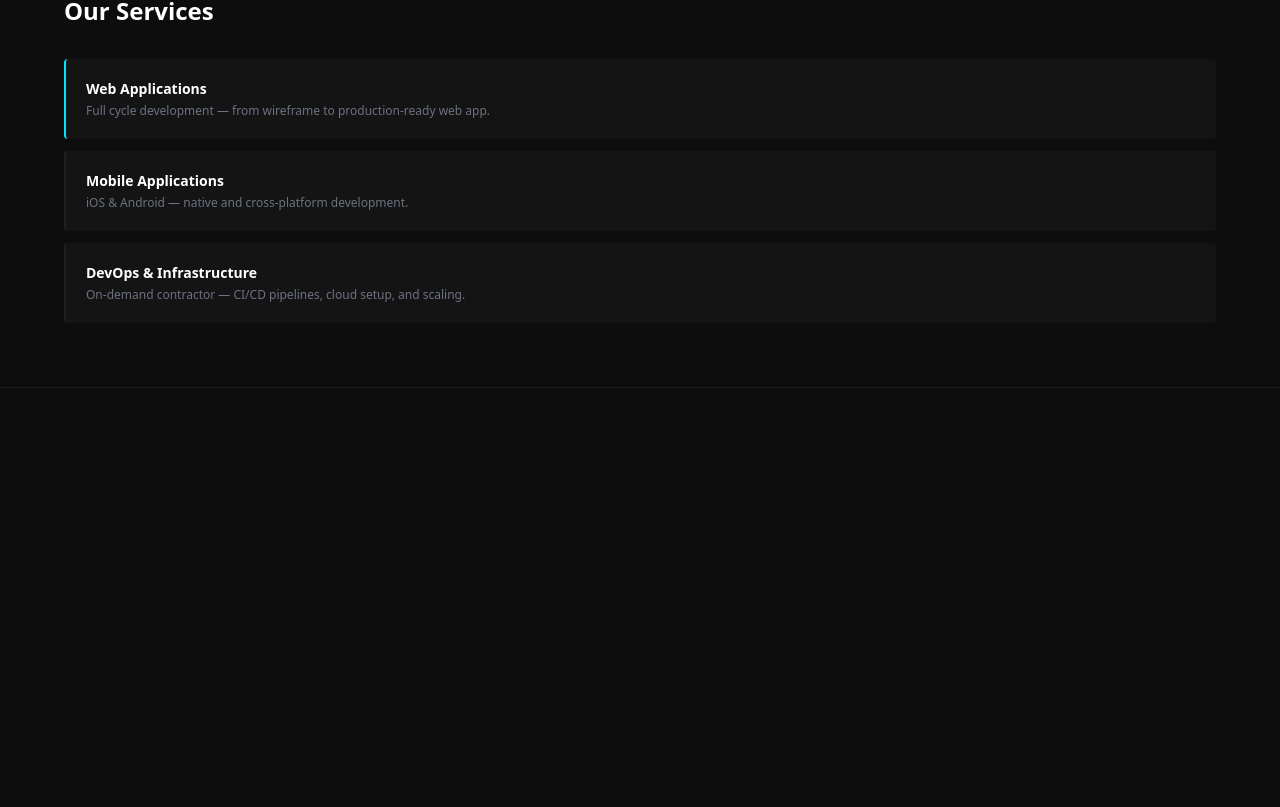
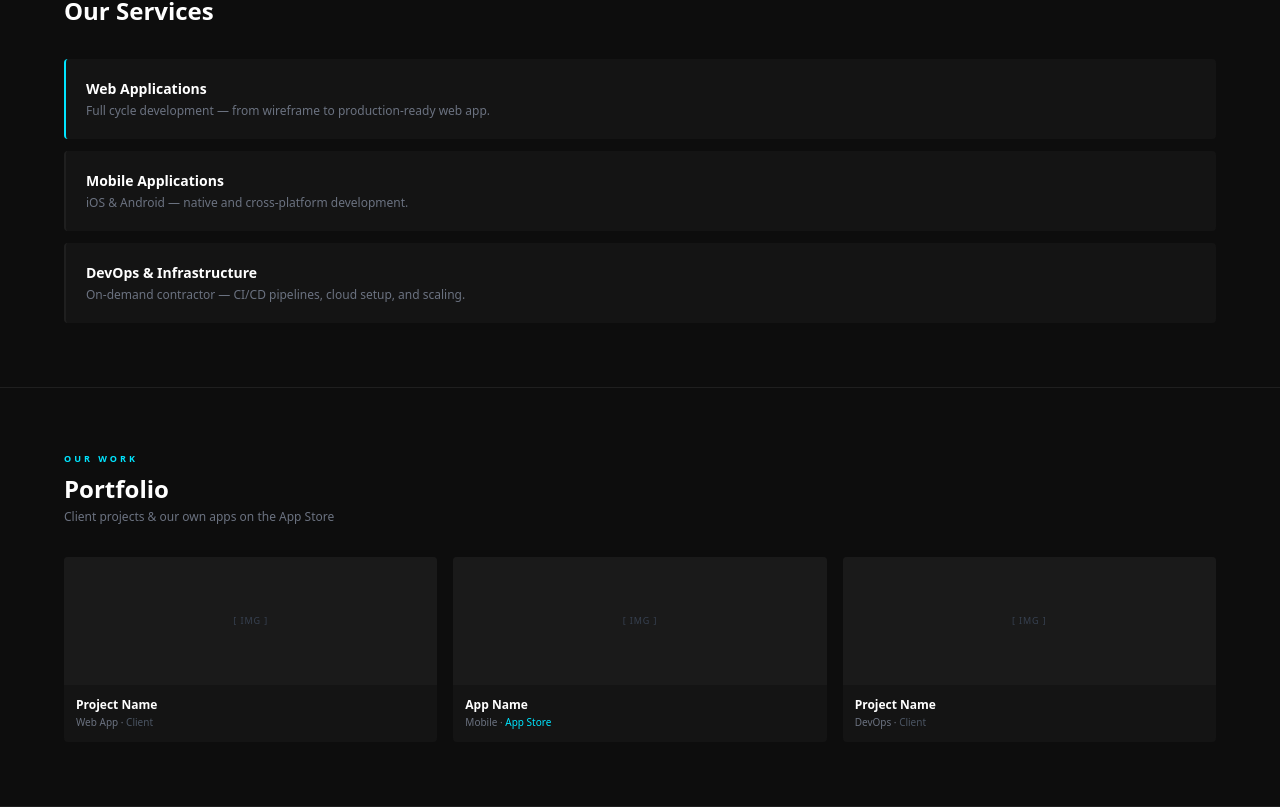
Before and after one commit to shgombb/open-hands-global-kft, a React (Vite) app: page / in a window 1280 px wide. Shown: the part 876-1683 px from the top of the page. Before the commit the page ends 1264 px from the top, so only its background shows below. Built offline with nearby package versions, Linux system fonts and the light colour scheme.

Commit message:
feat: add Portfolio section

```diff
--- a/src/App.tsx
+++ b/src/App.tsx
@@ -1,6 +1,7 @@
 import Navbar from './components/layout/Navbar'
 import Hero from './components/sections/Hero'
 import Services from './components/sections/Services'
+import Portfolio from './components/sections/Portfolio'
 
 export default function App() {
   return (
@@ -9,6 +10,7 @@ export default function App() {
       <main>
         <Hero />
         <Services />
+        <Portfolio />
       </main>
     </div>
   )
--- /dev/null
+++ b/src/components/sections/Portfolio.tsx
@@ -0,0 +1,50 @@
+import SectionLabel from '../ui/SectionLabel'
+import { portfolioItems } from '../../data/portfolio'
+
+export default function Portfolio() {
+  return (
+    <section id="portfolio" className="border-b border-dark-border px-6 py-16">
+      <div className="mx-auto max-w-6xl">
+        <SectionLabel>Our Work</SectionLabel>
+        <h2 className="mt-1 text-2xl font-bold text-white">Portfolio</h2>
+        <p className="mt-1 text-xs text-gray-500">
+          Client projects & our own apps on the App Store
+        </p>
+        <div className="mt-8 grid grid-cols-2 gap-4 md:grid-cols-3">
+          {portfolioItems.map((item) => (
+            <a
+              key={item.id}
+              href={item.url ?? '#'}
+              target={item.url ? '_blank' : undefined}
+              rel="noopener noreferrer"
+              className="group overflow-hidden rounded bg-dark-card transition-opacity hover:opacity-80"
+            >
+              <div className="flex h-32 items-center justify-center bg-dark-subtle">
+                {item.image ? (
+                  <img
+                    src={item.image}
+                    alt={item.name}
+                    className="h-full w-full object-cover"
+                  />
+                ) : (
+                  <span className="text-[9px] tracking-widest text-gray-700">
+                    [ IMG ]
+                  </span>
+                )}
+              </div>
+              <div className="p-3">
+                <p className="text-xs font-bold text-white">{item.name}</p>
+                <p className="mt-0.5 text-[10px] text-gray-500">
+                  {item.category} ·{' '}
+                  <span className={item.type === 'appstore' ? 'text-brand' : 'text-gray-600'}>
+                    {item.type === 'appstore' ? 'App Store' : 'Client'}
+                  </span>
+                </p>
+              </div>
+            </a>
+          ))}
+        </div>
+      </div>
+    </section>
+  )
+}
```
